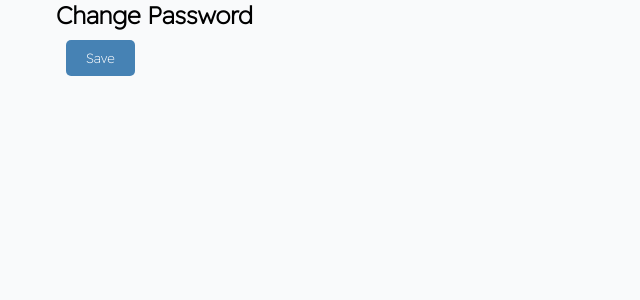
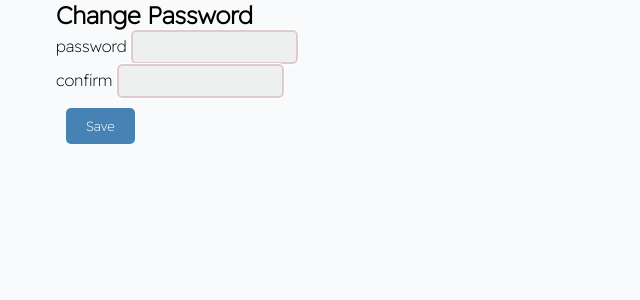
Before and after one commit to johnpauljpc/Event_Registration_WebApp, a Django app: page /user/change-password/5c9628c8-e6e0-4147-8cbe-2223195d0d7d/ in a window 1280 px wide. Shown: the part 57-357 px from the top of the page, without its empty margins (0-640 px from the left). Run offline with Django 4.2, Linux system fonts and the light colour scheme; a user stored in the database is signed in; parts of the project's set-up code (start-up, migrations or seed data) failed here and were passed over.

Commit message:
change password implemented

```diff
--- a/templates/users/change-password.html
+++ b/templates/users/change-password.html
@@ -8,6 +8,15 @@
 <form action="{% url 'change-password' user.id %}" method="post">
     {%csrf_token%}
 
+    <div>
+        <label for="password1">password</label>
+        <input type="password" name="password1" id="password1" value="{{data.password1}}">
+    </div>
+    <div>
+        <label for="password2">confirm  </label>
+        <input type="password" name="password2" id="password2">
+    </div>
+
     <button class="btn btn-primary">Save</button>
 </form>
 
--- a/users/views.py
+++ b/users/views.py
@@ -1,6 +1,7 @@
 from django.shortcuts import render, redirect
 from django.http import HttpResponse
 from django.views import View
+from django.contrib.auth.hashers import make_password
 from .models import User
 from core.models import Event
 from django.contrib.auth import authenticate, login, logout
@@ -107,7 +108,23 @@ class ChangePassword(LoginRequiredMixin,View):
     def get(self, request, id):
 
 
+        return render(request, "users/change-password.html")
 
-        return render(request, "users/change-password.html")
     def post(self, request, id):
-       return render(request, "users/change-password.html")
+       password1 = request.POST['password1']
+       password2 = request.POST['password2']
+
+       user = request.user
+
+       if password1 == password2:
+           if len(password1) < 8:
+               messages.error(request, "length of password must be upto 8", {'data':request.POST})
+               return render(request, "users/change-password.html")
+           password = make_password(password1)
+           user.password = password
+           user.save()
+           messages.success(request, "password changed successfully!")
+           return redirect("account")
+
+       messages.error(request, "password does not match")
+       return render(request, "users/change-password.html", {'data':request.POST})
```
Also changed, not shown: db.sqlite3.
